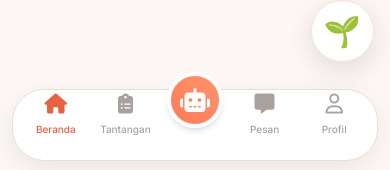
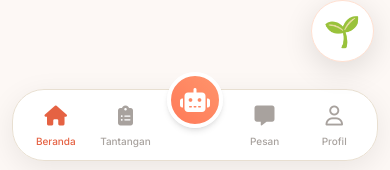
Before and after one commit to ABID200906/socialifev2.1, a plain HTML site: page index.html in a window 390 px wide. Shown: the part 671-841 px from the top of the page. Drawn offline with nearby package versions, Linux system fonts and the light colour scheme; no server answers.

Commit message:
Update index.html

```diff
--- a/index.html
+++ b/index.html
@@ -65,25 +65,34 @@
             <h1 class="text-2xl font-bold hidden lg:block tracking-tight">SociaLife</h1>
         </div>
 
-        <button onclick="switchTab('feed', this)" class="nav-btn active flex flex-col md:flex-row items-center md:justify-center lg:justify-start w-full h-full md:h-auto md:py-4 lg:px-6 space-y-1 md:space-y-0 hover:text-brand-500 hover:bg-brand-50 transition md:rounded-r-full lg:rounded-full md:mx-2 lg:mx-3">
+        <!-- Tombol Beranda -->
+        <button onclick="switchTab('feed', this)" class="nav-btn active flex flex-col md:flex-row items-center justify-center lg:justify-start w-full h-full md:h-auto md:py-4 lg:px-6 space-y-1 md:space-y-0 hover:text-brand-500 hover:bg-brand-50 transition md:rounded-r-full lg:rounded-full md:mx-2 lg:mx-3">
             <i class="fa-solid fa-house text-xl md:text-2xl lg:w-8 transition-transform duration-200"></i>
             <span class="text-[10px] md:text-base md:hidden lg:block mt-1 md:mt-0 font-medium text-center">Beranda</span>
         </button>
-        <button onclick="switchTab('challenges', this)" class="nav-btn flex flex-col md:flex-row items-center md:justify-center lg:justify-start w-full h-full md:h-auto md:py-4 lg:px-6 space-y-1 md:space-y-0 hover:text-brand-500 hover:bg-brand-50 transition md:rounded-r-full lg:rounded-full md:mx-2 lg:mx-3">
+
+        <!-- Tombol Tantangan -->
+        <button onclick="switchTab('challenges', this)" class="nav-btn flex flex-col md:flex-row items-center justify-center lg:justify-start w-full h-full md:h-auto md:py-4 lg:px-6 space-y-1 md:space-y-0 hover:text-brand-500 hover:bg-brand-50 transition md:rounded-r-full lg:rounded-full md:mx-2 lg:mx-3">
             <i class="fa-solid fa-clipboard-list text-xl md:text-2xl lg:w-8 transition-transform duration-200"></i>
             <span class="text-[10px] md:text-base md:hidden lg:block mt-1 md:mt-0 font-medium text-center">Tantangan</span>
         </button>
+
+        <!-- Tombol EcoBot (Tetap dipertahankan karena sudah proporsional) -->
         <button onclick="switchTab('chatbot', this)" class="nav-btn flex flex-col md:flex-row items-center md:justify-center lg:justify-start w-full h-full md:h-auto md:py-4 lg:px-6 space-y-1 md:space-y-0 hover:text-brand-500 transition relative group md:rounded-r-full lg:rounded-full md:mx-2 lg:mx-3 md:hover:bg-brand-50 mt-1 md:mt-2">
             <div class="absolute md:relative -top-5 md:top-0 bg-gradient-to-tr from-brand-500 to-brand-400 text-white w-14 h-14 md:w-8 md:h-8 lg:w-10 lg:h-10 rounded-full flex items-center justify-center shadow-md border-4 border-white md:border-none group-hover:scale-110 transition-all duration-300 md:mr-0 lg:mr-3 shrink-0">
                 <i class="fa-solid fa-robot text-2xl md:text-lg"></i>
             </div>
             <span class="text-[10px] md:text-base font-bold text-brand-600 md:font-medium md:text-inherit mt-7 md:mt-0 md:hidden lg:block">EcoBot</span>
         </button>
-        <button onclick="switchTab('messages', this)" class="nav-btn flex flex-col md:flex-row items-center md:justify-center lg:justify-start w-full h-full md:h-auto md:py-4 lg:px-6 space-y-1 md:space-y-0 hover:text-brand-500 hover:bg-brand-50 transition md:rounded-r-full lg:rounded-full md:mx-2 lg:mx-3 relative">
+
+        <!-- Tombol Pesan -->
+        <button onclick="switchTab('messages', this)" class="nav-btn flex flex-col md:flex-row items-center justify-center lg:justify-start w-full h-full md:h-auto md:py-4 lg:px-6 space-y-1 md:space-y-0 hover:text-brand-500 hover:bg-brand-50 transition md:rounded-r-full lg:rounded-full md:mx-2 lg:mx-3 relative">
             <i class="fa-solid fa-message text-xl md:text-2xl transition-transform duration-200 lg:mr-3"></i>
             <span class="text-[10px] md:text-base md:hidden lg:block mt-1 md:mt-0 font-medium text-center">Pesan</span>
         </button>
-        <button onclick="switchTab('profile', this)" class="nav-btn flex flex-col md:flex-row items-center md:justify-center lg:justify-start w-full h-full md:h-auto md:py-4 lg:px-6 space-y-1 md:space-y-0 hover:text-brand-500 hover:bg-brand-50 transition md:rounded-r-full lg:rounded-full md:mx-2 lg:mx-3">
+
+        <!-- Tombol Profil -->
+        <button onclick="switchTab('profile', this)" class="nav-btn flex flex-col md:flex-row items-center justify-center lg:justify-start w-full h-full md:h-auto md:py-4 lg:px-6 space-y-1 md:space-y-0 hover:text-brand-500 hover:bg-brand-50 transition md:rounded-r-full lg:rounded-full md:mx-2 lg:mx-3">
             <i class="fa-regular fa-user text-xl md:text-2xl lg:w-8 transition-transform duration-200"></i>
             <span class="text-[10px] md:text-base md:hidden lg:block mt-1 md:mt-0 font-medium text-center">Profil</span>
         </button>
```
